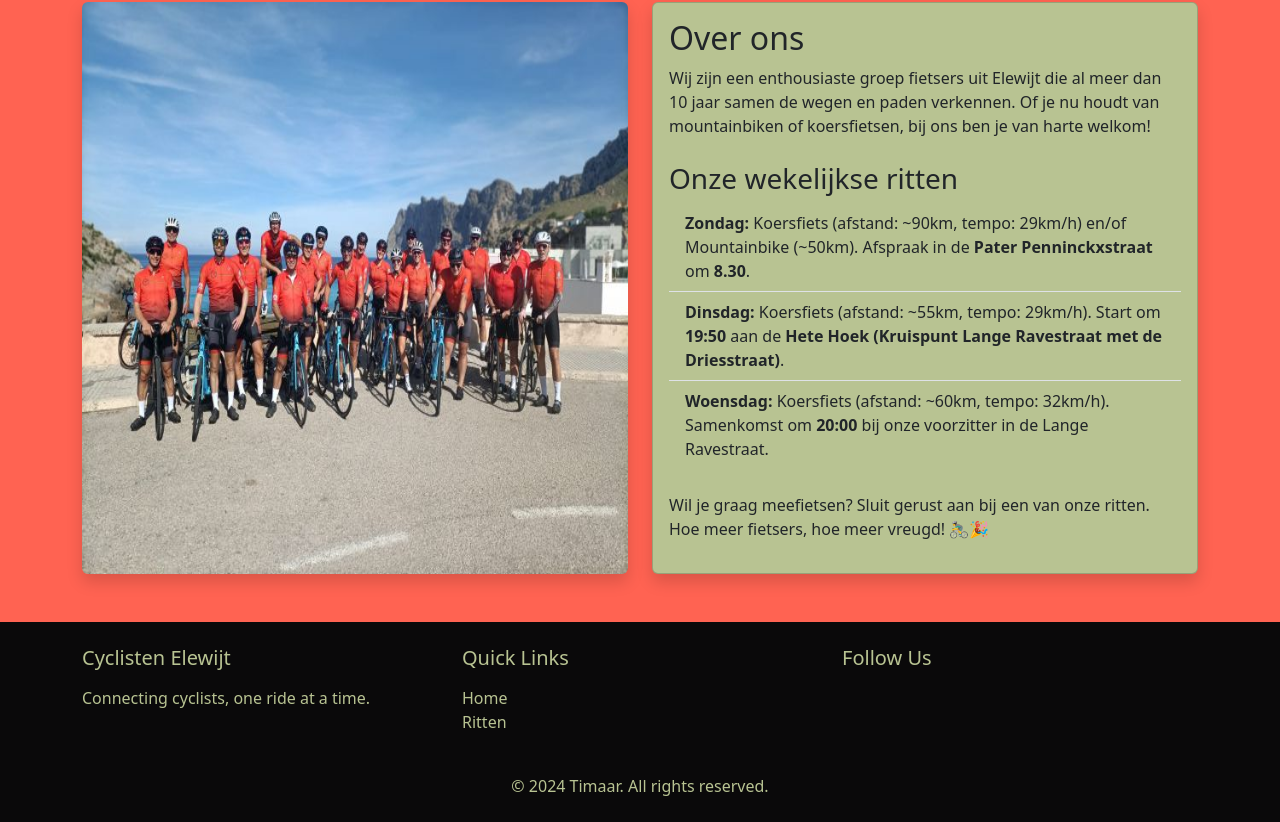
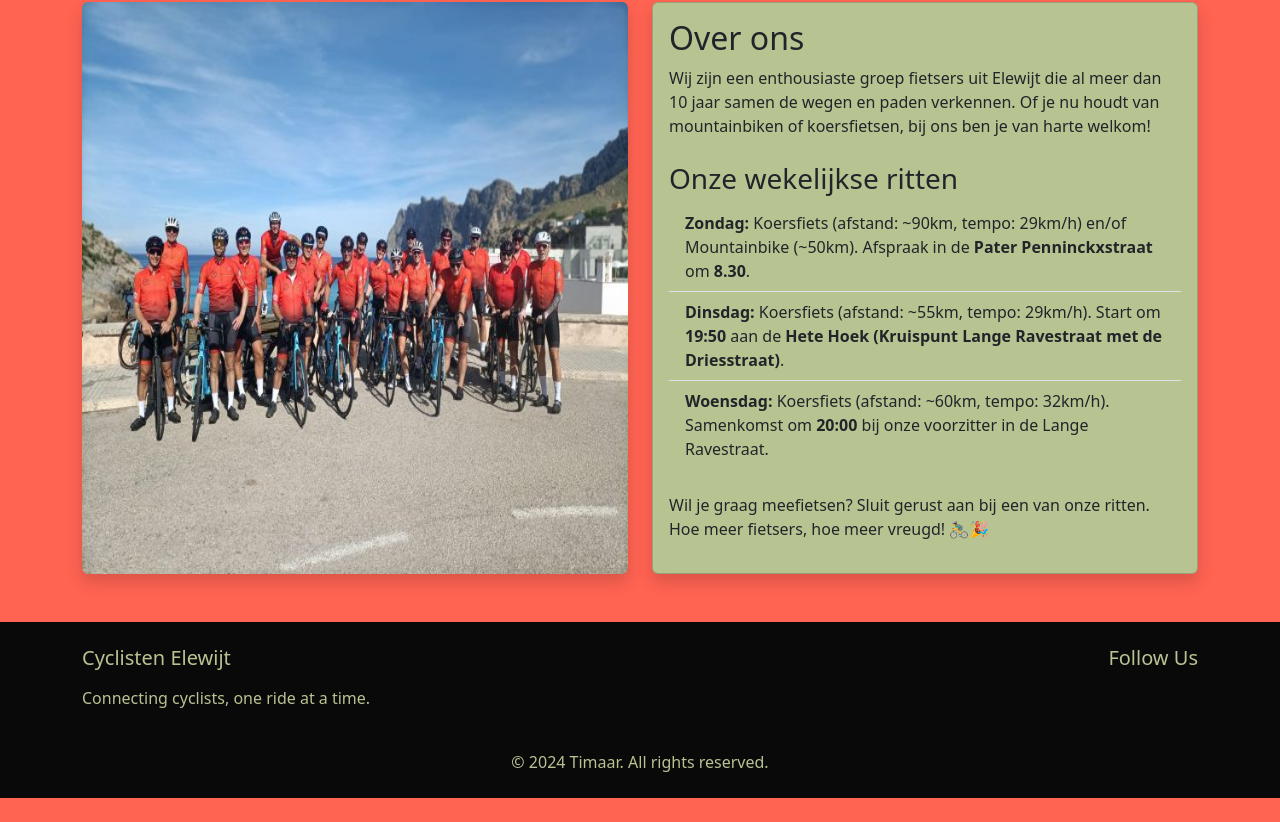
Before and after one commit to timaar/CyclistenElewijt, an Angular app: page / in a window 1280 px wide. Shown: the part 232-1054 px from the top of the page. After the commit the page ends 1030 px from the top, so only its background shows below. Built offline with nearby package versions, Linux system fonts and the light colour scheme.

Commit message:
feat() meta data

```diff
--- a/src/app/app.component.html
+++ b/src/app/app.component.html
@@ -1,7 +1,11 @@
 <app-navbar></app-navbar>
 
-<div>
-  <router-outlet></router-outlet>
+<!-- Main Content Area with Flexbox to fill the space -->
+<div class="d-flex flex-column min-vh-100">
+  <div class="flex-grow-1">
+    <router-outlet></router-outlet> <!-- Your routed content will be rendered here -->
+  </div>
+
+  <!-- Footer Component -->
+  <app-footer></app-footer>
 </div>
-
-<app-footer></app-footer>
--- a/src/app/footer/footer.component.html
+++ b/src/app/footer/footer.component.html
@@ -1,25 +1,16 @@
 <footer class="bg-dark text-white py-4">
   <div class="container">
-    <div class="row">
-      <!-- Branding -->
+    <div class="row justify-content-between">
+      <!-- Branding: Aligned to the left -->
       <div class="col-md-4">
         <h5 class="mb-3">Cyclisten Elewijt</h5>
         <p>Connecting cyclists, one ride at a time.</p>
       </div>
 
-      <!-- Navigation Links -->
-      <div class="col-md-4">
-        <h5 class="mb-3">Quick Links</h5>
-        <ul class="list-unstyled">
-          <li><a href="/" class="text-white text-decoration-none">Home</a></li>
-          <li><a href="/ritten" class="text-white text-decoration-none">Ritten</a></li>
-        </ul>
-      </div>
-
-      <!-- Social Media -->
-      <div class="col-md-4">
+      <!-- Social Media: Aligned to the right -->
+      <div class="col-md-4 text-end">
         <h5 class="mb-3">Follow Us</h5>
-        <div class="d-flex">
+        <div class="d-flex justify-content-end">
           <a href="#" class="text-white me-3">
             <i class="bi bi-facebook"></i>
           </a>
@@ -31,7 +22,6 @@
           </a>
         </div>
       </div>
-
     </div>
 
     <!-- Copyright -->
```
